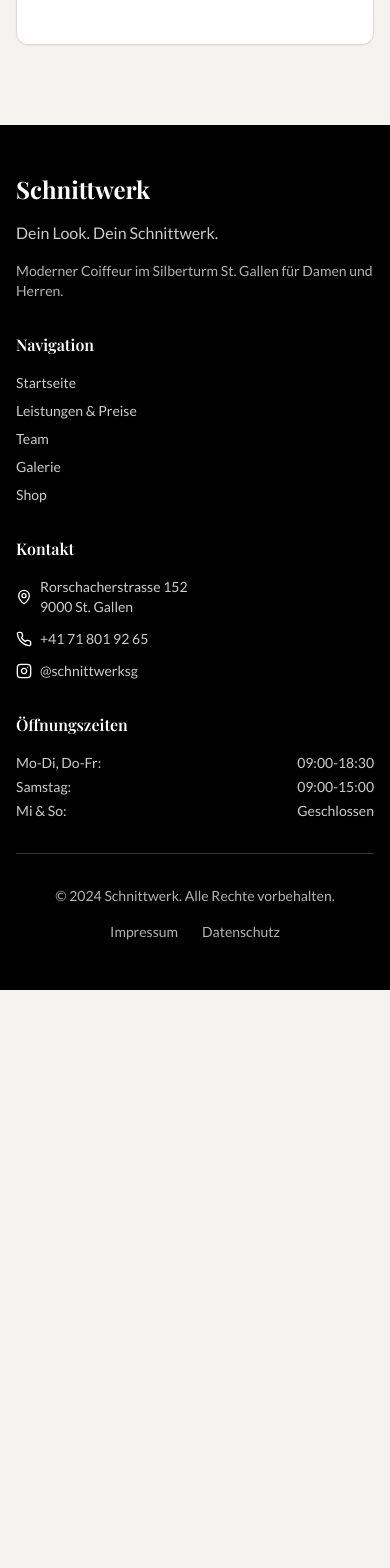
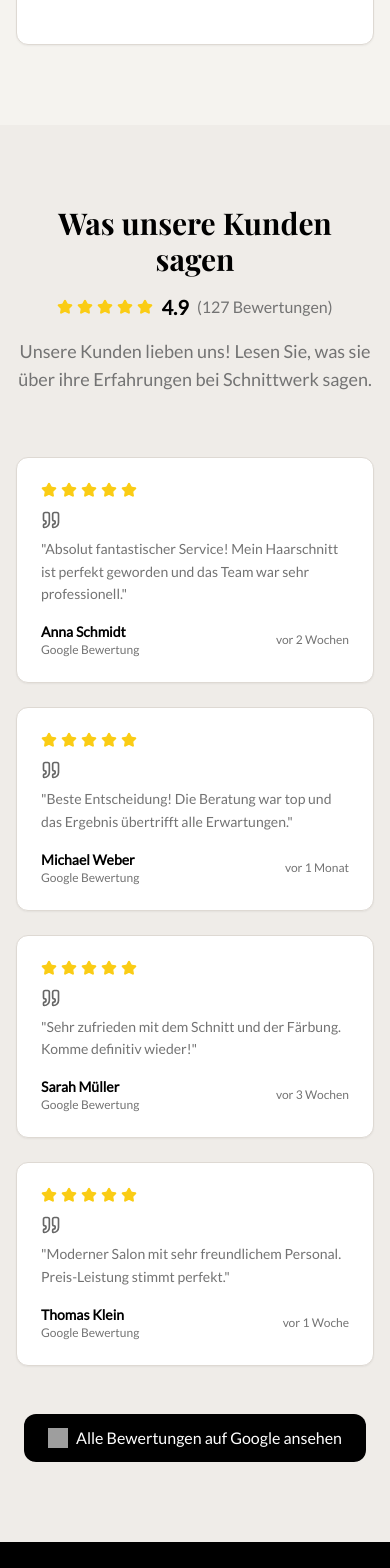
Before and after one commit to carosellagiuliano-max/Visualcode-test-Schriftwerksg, a React (Vite) app: page / in a window 390 px wide. Shown: the part 6160-7728 px from the top of the page. Before the commit the page ends 7150 px from the top, so only its background shows below. Built offline with nearby package versions, Linux system fonts and the light colour scheme; grey boxes are pictures that could not be loaded.

Commit message:
Add Google reviews section
Add a section to display Google reviews at the bottom of the page.

```diff
--- /dev/null
+++ b/src/components/sections/google-reviews.tsx
@@ -0,0 +1,111 @@
+import React from 'react';
+import { Card, CardContent } from '@/components/ui/card';
+import { Star, Quote } from 'lucide-react';
+
+const GoogleReviews = () => {
+  const reviews = [
+    {
+      name: "Anna Schmidt",
+      rating: 5,
+      text: "Absolut fantastischer Service! Mein Haarschnitt ist perfekt geworden und das Team war sehr professionell.",
+      date: "vor 2 Wochen"
+    },
+    {
+      name: "Michael Weber",
+      rating: 5,
+      text: "Beste Entscheidung! Die Beratung war top und das Ergebnis übertrifft alle Erwartungen.",
+      date: "vor 1 Monat"
+    },
+    {
+      name: "Sarah Müller",
+      rating: 5,
+      text: "Sehr zufrieden mit dem Schnitt und der Färbung. Komme definitiv wieder!",
+      date: "vor 3 Wochen"
+    },
+    {
+      name: "Thomas Klein",
+      rating: 5,
+      text: "Moderner Salon mit sehr freundlichem Personal. Preis-Leistung stimmt perfekt.",
+      date: "vor 1 Woche"
+    }
+  ];
+
+  const averageRating = 4.9;
+  const totalReviews = 127;
+
+  const renderStars = (rating: number) => {
+    return Array.from({ length: 5 }, (_, i) => (
+      <Star
+        key={i}
+        className={`w-4 h-4 ${
+          i < rating ? 'fill-yellow-400 text-yellow-400' : 'text-gray-300'
+        }`}
+      />
+    ));
+  };
+
+  return (
+    <section className="py-20 bg-muted/50">
+      <div className="max-w-7xl mx-auto px-4 sm:px-6 lg:px-8">
+        <div className="text-center mb-16">
+          <h2 className="text-3xl md:text-4xl font-heading font-bold text-primary mb-4">
+            Was unsere Kunden sagen
+          </h2>
+          <div className="flex items-center justify-center gap-2 mb-4">
+            <div className="flex items-center gap-1">
+              {renderStars(5)}
+            </div>
+            <span className="text-xl font-semibold text-primary">{averageRating}</span>
+            <span className="text-muted-foreground">({totalReviews} Bewertungen)</span>
+          </div>
+          <p className="text-lg text-muted-foreground max-w-2xl mx-auto">
+            Unsere Kunden lieben uns! Lesen Sie, was sie über ihre Erfahrungen bei Schnittwerk sagen.
+          </p>
+        </div>
+
+        <div className="grid md:grid-cols-2 lg:grid-cols-4 gap-6">
+          {reviews.map((review, index) => (
+            <Card key={index} className="hover:shadow-lg transition-shadow duration-300">
+              <CardContent className="p-6">
+                <div className="flex items-center gap-1 mb-3">
+                  {renderStars(review.rating)}
+                </div>
+                <div className="mb-4">
+                  <Quote className="w-5 h-5 text-primary/60 mb-2" />
+                  <p className="text-sm text-muted-foreground leading-relaxed">
+                    "{review.text}"
+                  </p>
+                </div>
+                <div className="flex items-center justify-between">
+                  <div>
+                    <p className="font-semibold text-primary text-sm">{review.name}</p>
+                    <p className="text-xs text-muted-foreground">Google Bewertung</p>
+                  </div>
+                  <p className="text-xs text-muted-foreground">{review.date}</p>
+                </div>
+              </CardContent>
+            </Card>
+          ))}
+        </div>
+
+        <div className="text-center mt-12">
+          <a
+            href="https://www.google.com/maps/place/Schnittwerk"
+            target="_blank"
+            rel="noopener noreferrer"
+            className="inline-flex items-center gap-2 px-6 py-3 bg-primary text-primary-foreground rounded-lg hover:bg-primary/90 transition-colors duration-300"
+          >
+            <img
+              src="https://upload.wikimedia.org/wikipedia/commons/5/53/Google_%22G%22_Logo.svg"
+              alt="Google"
+              className="w-5 h-5"
+            />
+            Alle Bewertungen auf Google ansehen
+          </a>
+        </div>
+      </div>
+    </section>
+  );
+};
+
+export default GoogleReviews;
--- a/src/pages/Index.tsx
+++ b/src/pages/Index.tsx
@@ -5,6 +5,7 @@ import Hero from '@/components/sections/hero';
 import Services from '@/components/sections/services';
 import About from '@/components/sections/about';
 import Contact from '@/components/sections/contact';
+import GoogleReviews from '@/components/sections/google-reviews';
 import Footer from '@/components/sections/footer';
 
 const Index = () => {
@@ -15,6 +16,7 @@ const Index = () => {
       <Services />
       <About />
       <Contact />
+      <GoogleReviews />
       <Footer />
       <FloatingCTA />
     </div>
```
